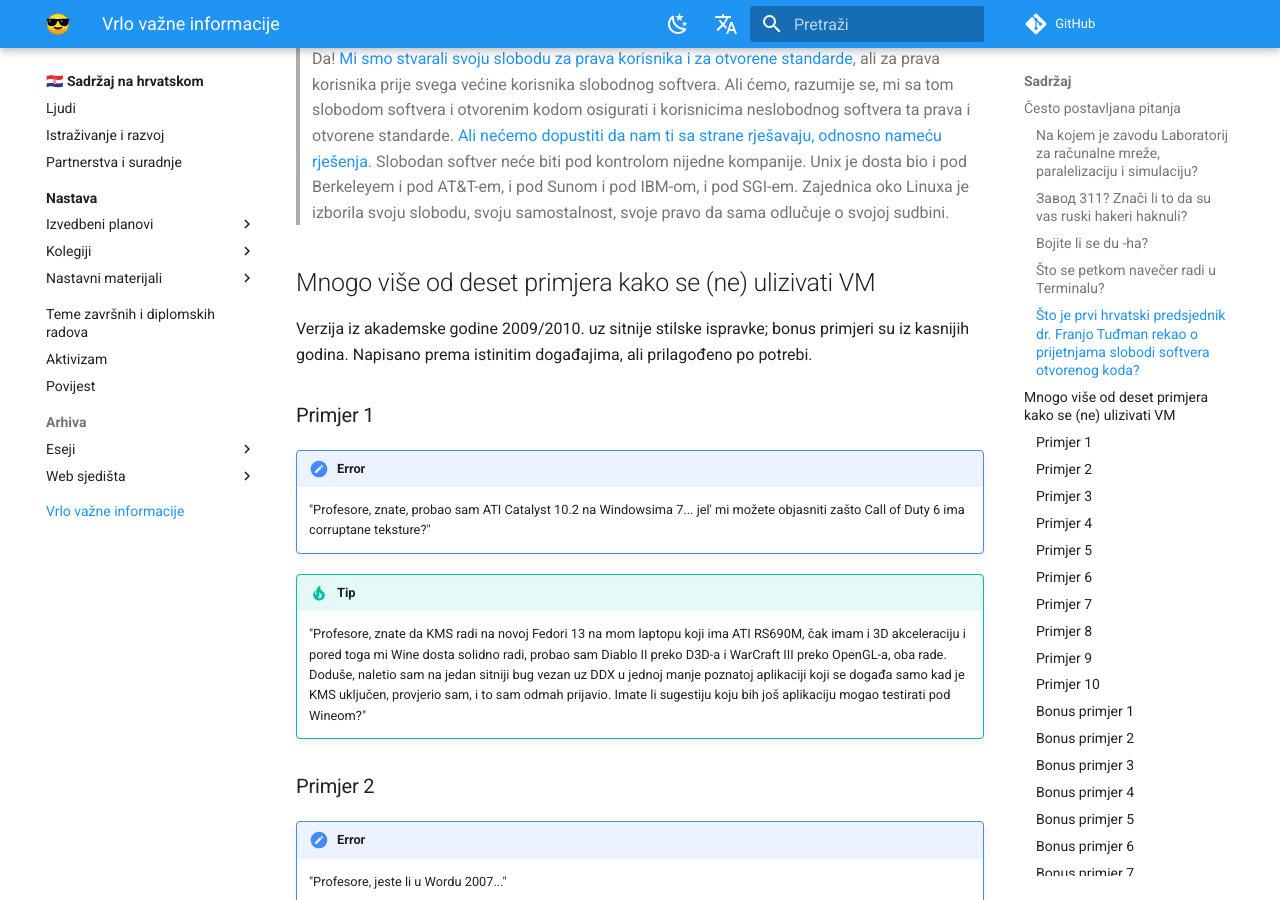
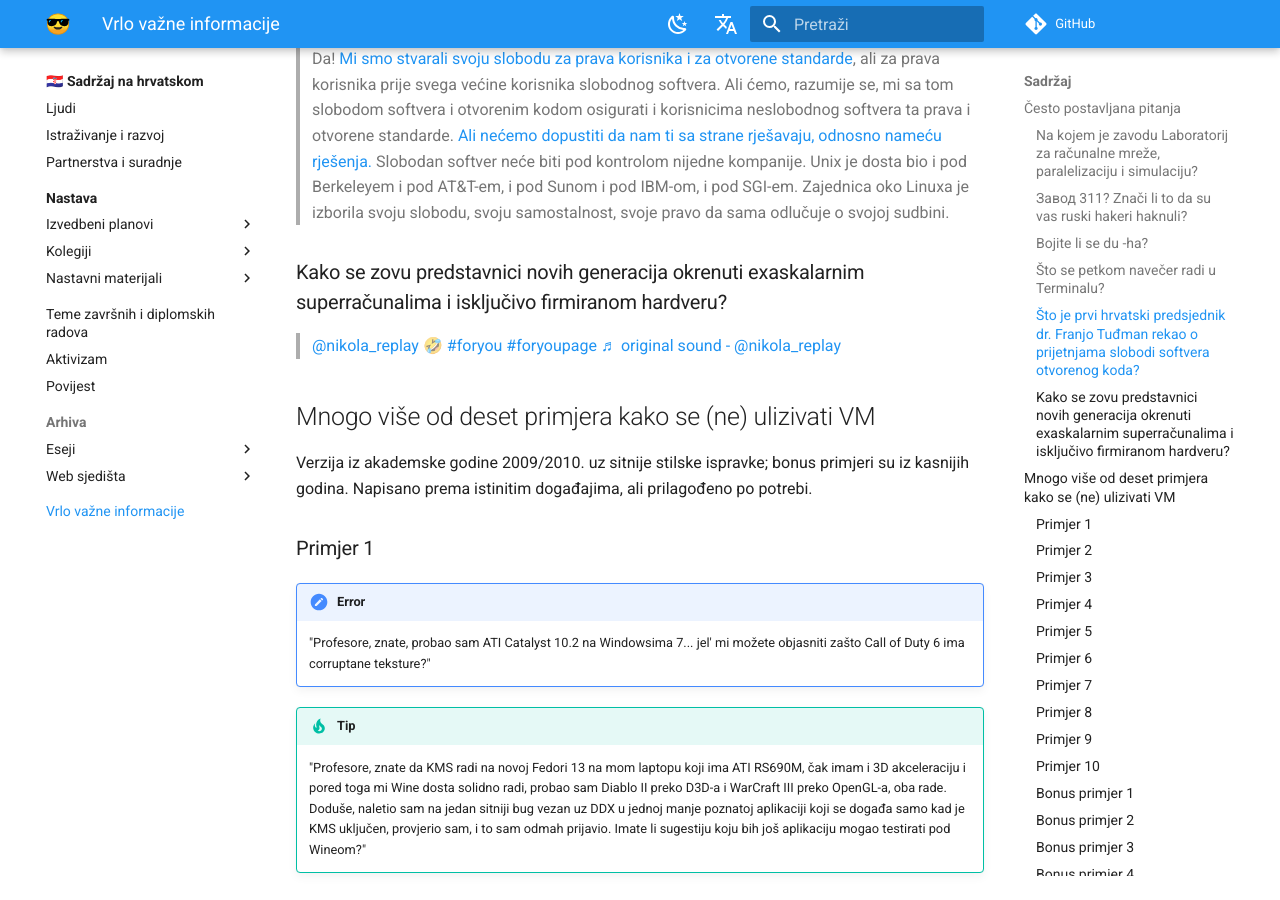
Before and after one commit to gaseri/website, an MkDocs documentation site: the page built from docs/hr/vrlo-vazne-informacije.md, in a window 1280 px wide and 900 px high, scrolled down 1297 px. Built offline with MkDocs 1.6.1 and Material for MkDocs 9.7.7, drawn with Linux system fonts in a browser that asks for light colours; a script that is not in the unit is left out; comment, search, counter and statistics services are not loaded.

Commit message:
Added question about Gaseri to to FAQ

```diff
--- a/docs/hr/vrlo-vazne-informacije.md
+++ b/docs/hr/vrlo-vazne-informacije.md
@@ -33,6 +33,10 @@
 > Mi nećemo dopustiti [ostacima vlasničkih Unixa](https://en.wikipedia.org/wiki/Santa_Cruz_Operation), niti Microsofta, stanje kakvo smo bili zatekli u računarstvu uspostavom slobode softvera i otvorenog koda. Nećemo dopustiti da nam sve to dovedu u pitanje. Nećemo to dopustiti tim ostacima vlasničkih Unixa, ali ni onim tehnološkim redikulima, bezglavim smušenjacima koji ne vide o čemu se zapravo radi danas u slobodnom softveru i u svijetu sa kojekakvim GitHub projektima... Nećemo dopustiti onima koji se vežu i s [raznobojnim vragom](https://www.microsoft.com/) protiv slobode softvera i otvorenog koda, ne samo s raznobojnim, nego i [crvenim](https://www.oracle.com/) i [crnobijelim](https://www.apple.com/) vragovima... Nećemo dopustiti onim koji se povezuju sa svima protivnicima slobodnog softvera, ne samo povezuju nego im se nude, ne samo da im se nude nego im se prodaju za [Secure Boot](http://arstechnica.com/information-technology/2015/03/windows-10-to-make-the-secure-boot-alt-os-lock-out-a-reality/), [DRM](https://www.defectivebydesign.org/) i [softverske patente](https://www.eff.org/press/releases/eff-outlines-plan-fix-broken-patent-system), kao što se i sami hvale da dobivaju tehnologiju iz svih laboratorija svijeta, a povezuju se od ekstremista zatvorenosti, do kojekakvih lažnih hipstera, pseudootvorenih obmanjivača koji nam danas propovijedaju velike ideje o pravima korisnika i otvorenim standardima.
 >
 > Da! [Mi smo stvarali svoju slobodu za prava korisnika i za otvorene standarde](https://www.w3.org/blog/2008/11/w3c-open-web-standards/), ali za prava korisnika prije svega većine korisnika slobodnog softvera. Ali ćemo, razumije se, mi sa tom slobodom softvera i otvorenim kodom osigurati i korisnicima neslobodnog softvera ta prava i otvorene standarde. [Ali nećemo dopustiti da nam ti sa strane rješavaju, odnosno nameću rješenja.](https://www.computerworld.com/article/2543739/microsoft-guns-open-xml-onto-iso-fast-track.html) Slobodan softver neće biti pod kontrolom nijedne kompanije. Unix je dosta bio i pod Berkeleyem i pod AT&T-em, i pod Sunom i pod IBM-om, i pod SGI-em. Zajednica oko Linuxa je izborila svoju slobodu, svoju samostalnost, svoje pravo da sama odlučuje o svojoj sudbini.
+
+### Kako se zovu predstavnici novih generacija okrenuti exaskalarnim superračunalima i isključivo firmiranom hardveru?
+
+<blockquote class="tiktok-embed" cite="https://www.tiktok.com/@nikola_replay/video/7090912972452711686" data-video-id="7090912972452711686" style="max-width: 605px;min-width: 325px;" > <section> <a target="_blank" title="@nikola_replay" href="https://www.tiktok.com/@nikola_replay">@nikola_replay</a> 🤣 <a title="foryou" target="_blank" href="https://www.tiktok.com/tag/foryou">#foryou</a> <a title="foryoupage" target="_blank" href="https://www.tiktok.com/tag/foryoupage">#foryoupage</a> <a target="_blank" title="♬ original sound - @nikola_replay" href="https://www.tiktok.com/music/original-sound-7090912949518338821">♬ original sound - @nikola_replay</a> </section> </blockquote> <script async src="https://www.tiktok.com/embed.js"></script>
 
 ## Mnogo više od deset primjera kako se (ne) ulizivati VM
 
```
